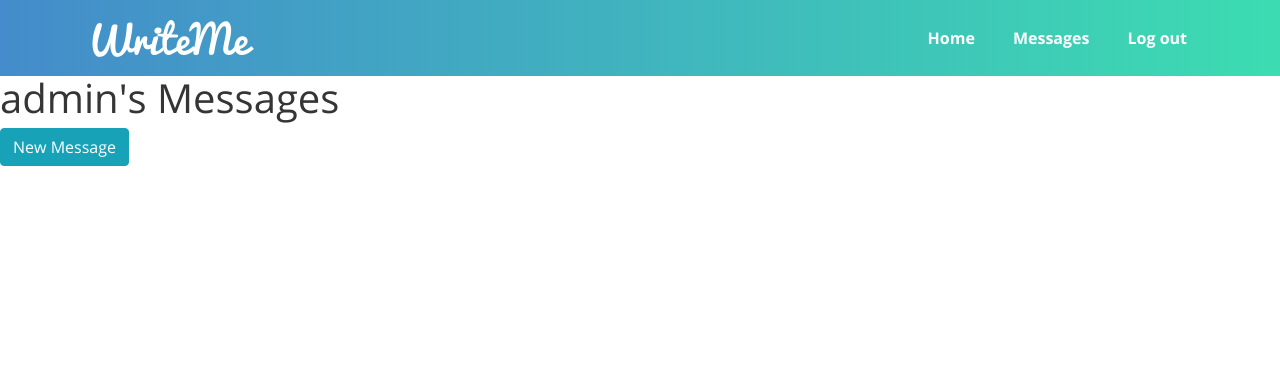
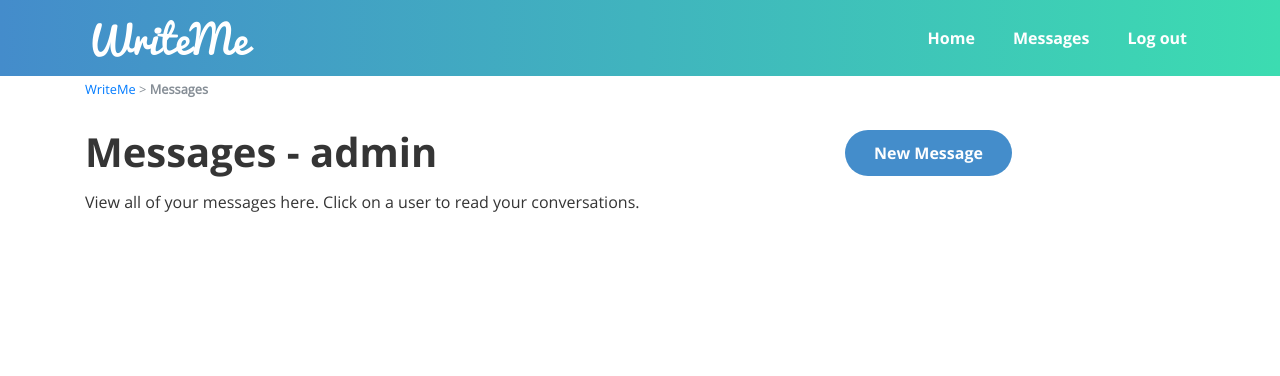
Before and after one commit to reginaalyssa/WriteMe, a Django app: page /messages/ in a window 1280 px wide. Shown: the top 376 px of the page. Run offline with Django 3.2, Linux system fonts and the light colour scheme; a user stored in the database is signed in; data comes from the database, SQL or seed files in the repository; both versions use the stored data as it was after the commit; some libraries are stand-ins or nearby versions.

Commit message:
Add initial styles to Messages page and refactor CSS code

```diff
--- a/writeme/messaging/templates/messaging/index.html
+++ b/writeme/messaging/templates/messaging/index.html
@@ -3,9 +3,24 @@
 {% load messaging_tags %}
 
 {% block content %}
-    <h1>{{ user.username }}'s Messages</h1>
-    <a href="{% url 'messaging:new' %}" class="btn btn-info">New Message</a><br>
-
+    <div class="container">
+        <small class="text-muted">
+            <a href="{% url 'home' %}">WriteMe</a> > <span class="text-bold">Messages</span>
+        </small>
+        <div class="main-container">
+            <div class="row">
+                <div class="col-md-12 mx-auto padding-0">
+                    <div class="row">
+                        <div class="col-md-8">
+                            <h1 class="margin-0 main-header">Messages - {{ user.username }}</h1>
+                            <p>View all of your messages here. Click on a user to read your conversations.</p>
+                        </div>
+                        <div class="col-md-4 ml-auto">
+                            <a href="{% url 'messaging:new' %}" class="btn btn-md blue-button">New Message</a><br>
+                        </div>
+                    </div>
+                    <div class="row">
+                        <div class="col-md-12">
                             {% for item in latest_conversation_messages_list %}
                                 <p>
                                 {% if item.unread_flag == True and item.sender != user %}
@@ -29,4 +44,10 @@
                                 </p>
                                 <br>
                             {% endfor %}
+                        </div>
+                    </div>
+                </div>
+            </div>
+        </div>
+    </div>
 {% endblock %}
--- a/writeme/messaging/templates/messaging/new_message.html
+++ b/writeme/messaging/templates/messaging/new_message.html
@@ -6,7 +6,7 @@
     <div class="container">
         <small class="text-muted">
             <a href="{% url 'home' %}">WriteMe</a> >
-            <a href="{% url 'messaging:messages' %}">Messaging</a> >
+            <a href="{% url 'messaging:messages' %}">Messages</a> >
             <span class="text-bold">New Message</span>
         </small>
         <div class="main-container">
--- a/writeme/static/css/style.css
+++ b/writeme/static/css/style.css
@@ -27,6 +27,10 @@ body {
 
 .text-bold {
     font-weight: bold;
+}
+
+.padding-0 {
+    padding: 0;
 }
 
 .main-header {
@@ -145,17 +113,3 @@ body {
 .asteriskField {
     display: none;
 }
-
-.navbar-toggle
-{
-    position:relative;
-    float:right;
-    padding:9px 10px;
-    margin-top:8px;
-    margin-right:15px;
-    margin-bottom:8px;
-    background-color:transparent;
-    background-image:none;
-    border:1px solid #444;          /* added line */
-    border-radius:4px
-}
--- /dev/null
+++ b/writeme/users/static/users/css/signup.css
@@ -0,0 +1,4 @@
+.radio {
+    display: inline;
+    margin-right: 20px;
+}
--- a/writeme/users/templates/users/signup.html
+++ b/writeme/users/templates/users/signup.html
@@ -1,6 +1,11 @@
 {% extends "base.html" %}
 
 {% block title %}Sign up{% endblock %}
+
+{% block stylesheet %}
+    {% load static %}
+    <link rel="stylesheet" href="{% static 'users/css/signup.css' %}">
+{% endblock %}
 
 {% block content %}
     <div class="container main-container">
```
Also changed, not shown: other parts of writeme/static/css/style.css (+0 -36 lines), writeme/static/css/home.css (added, +30 -0 lines), writeme/templates/home.html (+6 -3 lines), writeme/db.sqlite3. Lines whose indentation alone changed are shown as unchanged.
